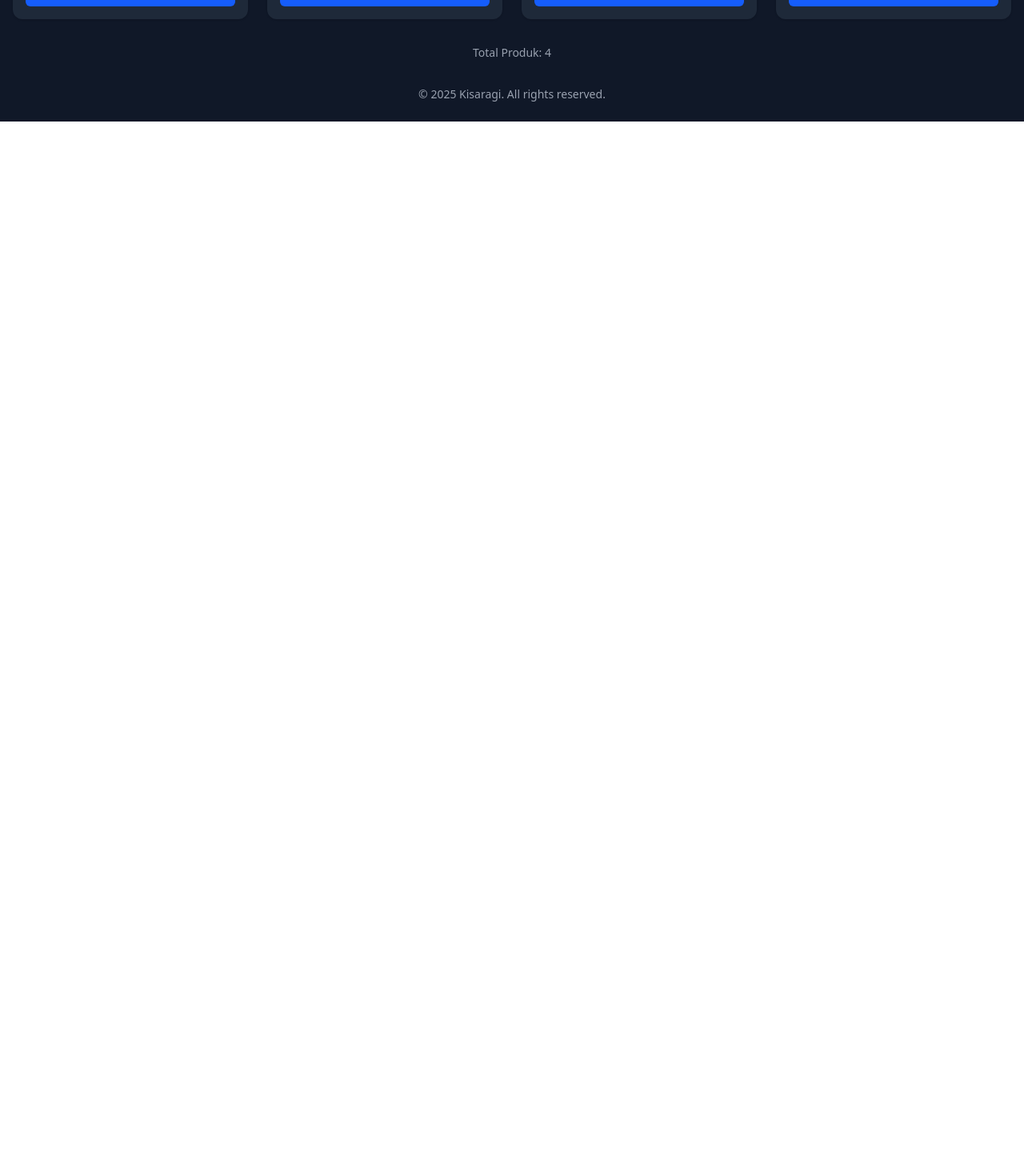
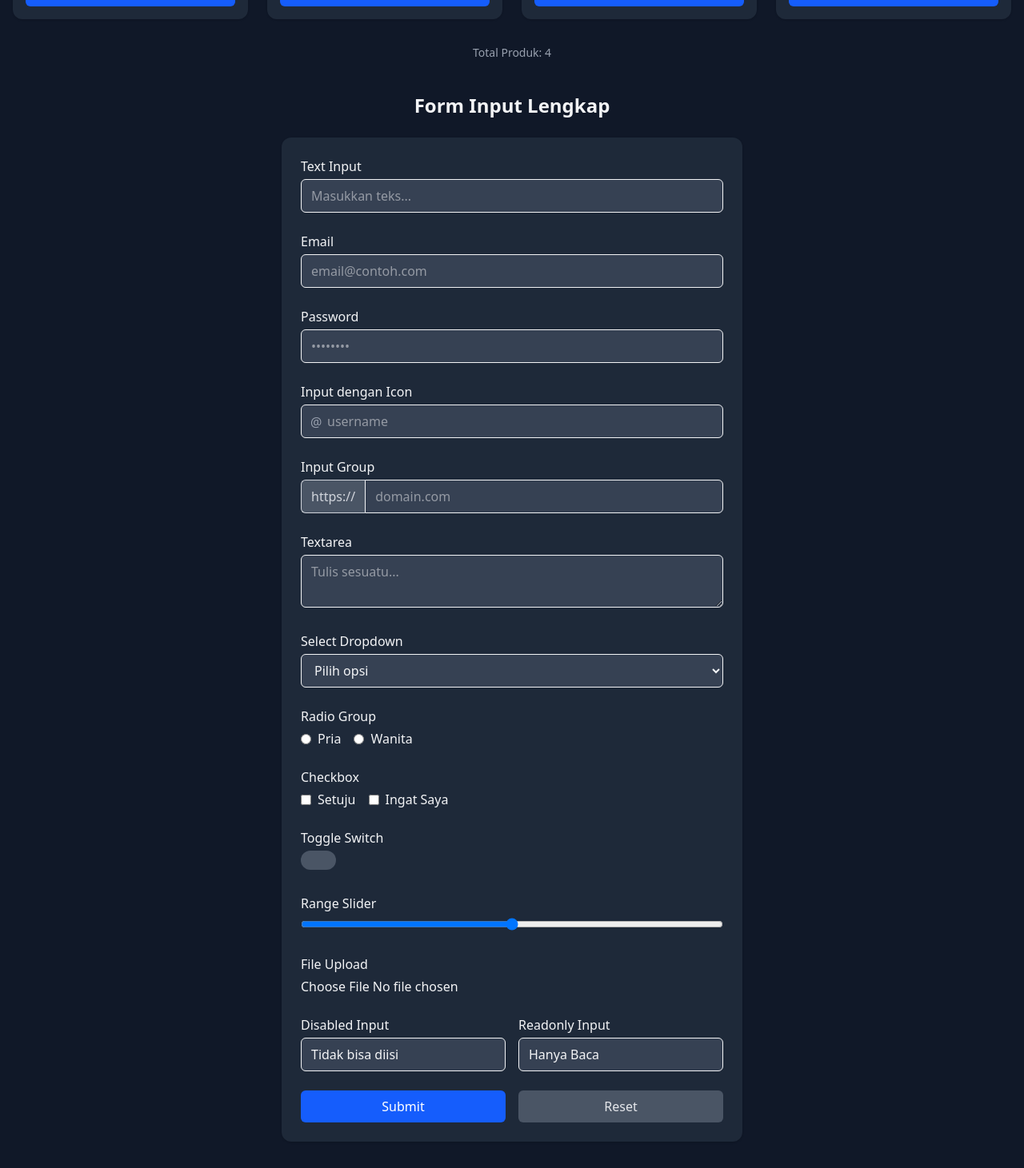
Before and after one commit to AkikoAi/kisaragi, a Next.js app: page /tes in a window 1280 px wide. Shown: the part 2169-3630 px from the top of the page at 80% size. Before the commit the page ends 2321 px from the top, so only its background shows below. Built offline with nearby package versions, Linux system fonts and the light colour scheme.

Commit message:
Template

```diff
--- a/src/app/(dashboard protected)/tes/page.tsx
+++ b/src/app/(dashboard protected)/tes/page.tsx
@@ -294,6 +294,131 @@ export default function Page() {
         </p>
       </section>
 
+      <section className="mt-10">
+        <h1 className="text-2xl font-bold mb-6 text-center">Form Input Lengkap</h1>
+
+        <form className="max-w-xl mx-auto bg-white dark:bg-gray-800 p-6 rounded-xl shadow space-y-6">
+
+          {/* Text Input */}
+          <div>
+            <label className="block mb-1 font-medium">Text Input</label>
+            <input type="text" placeholder="Masukkan teks..." className="w-full px-3 py-2 border rounded-md bg-gray-50 dark:bg-gray-700" />
+          </div>
+
+          {/* Email */}
+          <div>
+            <label className="block mb-1 font-medium">Email</label>
+            <input type="email" placeholder="email@contoh.com" className="w-full px-3 py-2 border rounded-md bg-gray-50 dark:bg-gray-700" />
+          </div>
+
+          {/* Password */}
+          <div>
+            <label className="block mb-1 font-medium">Password</label>
+            <input type="password" placeholder="••••••••" className="w-full px-3 py-2 border rounded-md bg-gray-50 dark:bg-gray-700" />
+          </div>
+
+          {/* Input + Icon */}
+          <div>
+            <label className="block mb-1 font-medium">Input dengan Icon</label>
+            <div className="relative">
+              <span className="absolute left-3 top-2.5 text-gray-400">@</span>
+              <input type="text" placeholder="username" className="w-full pl-8 px-3 py-2 border rounded-md bg-gray-50 dark:bg-gray-700" />
+            </div>
+          </div>
+
+          {/* Input Group (Addon) */}
+          <div>
+            <label className="block mb-1 font-medium">Input Group</label>
+            <div className="flex">
+              <span className="inline-flex items-center px-3 bg-gray-200 dark:bg-gray-600 border border-r-0 rounded-l-md text-gray-600 dark:text-gray-300">https://</span>
+              <input type="text" placeholder="domain.com" className="w-full px-3 py-2 border rounded-r-md bg-gray-50 dark:bg-gray-700" />
+            </div>
+          </div>
+
+          {/* Textarea */}
+          <div>
+            <label className="block mb-1 font-medium">Textarea</label>
+            <textarea placeholder="Tulis sesuatu..." className="w-full px-3 py-2 border rounded-md bg-gray-50 dark:bg-gray-700"></textarea>
+          </div>
+
+          {/* Select */}
+          <div>
+            <label className="block mb-1 font-medium">Select Dropdown</label>
+            <select className="w-full px-3 py-2 border rounded-md bg-gray-50 dark:bg-gray-700">
+              <option>Pilih opsi</option>
+              <option>Opsi 1</option>
+              <option>Opsi 2</option>
+            </select>
+          </div>
+
+          {/* Radio */}
+          <div>
+            <label className="block mb-1 font-medium">Radio Group</label>
+            <div className="flex space-x-4">
+              <label className="flex items-center">
+                <input type="radio" name="radio" className="mr-2" /> Pria
+              </label>
+              <label className="flex items-center">
+                <input type="radio" name="radio" className="mr-2" /> Wanita
+              </label>
+            </div>
+          </div>
+
+          {/* Checkbox */}
+          <div>
+            <label className="block mb-1 font-medium">Checkbox</label>
+            <div className="flex space-x-4">
+              <label className="flex items-center">
+                <input type="checkbox" className="mr-2" /> Setuju
+              </label>
+              <label className="flex items-center">
+                <input type="checkbox" className="mr-2" /> Ingat Saya
+              </label>
+            </div>
+          </div>
+
+          {/* Switch/Toggle */}
+          <div>
+            <label className="block mb-1 font-medium">Toggle Switch</label>
+            <label className="relative inline-flex items-center cursor-pointer">
+              <input type="checkbox" value="" className="sr-only peer" />
+              <div className="w-11 h-6 bg-gray-200 dark:bg-gray-600 rounded-full peer peer-checked:bg-blue-600"></div>
+            </label>
+          </div>
+
+          {/* Range Slider */}
+          <div>
+            <label className="block mb-1 font-medium">Range Slider</label>
+            <input type="range" min="0" max="100" className="w-full" />
+          </div>
+
+          {/* File Upload */}
+          <div>
+            <label className="block mb-1 font-medium">File Upload</label>
+            <input type="file" className="w-full" />
+          </div>
+
+          {/* Disabled + Readonly */}
+          <div className="grid grid-cols-2 gap-4">
+            <div>
+              <label className="block mb-1 font-medium">Disabled Input</label>
+              <input type="text" disabled value="Tidak bisa diisi" className="w-full px-3 py-2 border rounded-md bg-gray-200 dark:bg-gray-700 cursor-not-allowed" />
+            </div>
+            <div>
+              <label className="block mb-1 font-medium">Readonly Input</label>
+              <input type="text" readOnly value="Hanya Baca" className="w-full px-3 py-2 border rounded-md bg-gray-50 dark:bg-gray-700" />
+            </div>
+          </div>
+
+          {/* Buttons */}
+          <div className="flex justify-between space-x-4">
+            <button type="submit" className="w-full py-2 bg-blue-600 text-white rounded-md hover:bg-blue-700">Submit</button>
+            <button type="reset" className="w-full py-2 bg-gray-300 dark:bg-gray-600 text-gray-800 dark:text-gray-200 rounded-md hover:bg-gray-400">Reset</button>
+          </div>
+
+        </form>
+      </section>
+
       {/* Footer Note */}
       <p className="mt-8 text-center text-gray-500 dark:text-gray-400 text-sm">© 2025 Kisaragi. All rights reserved.</p>
     </>
```
